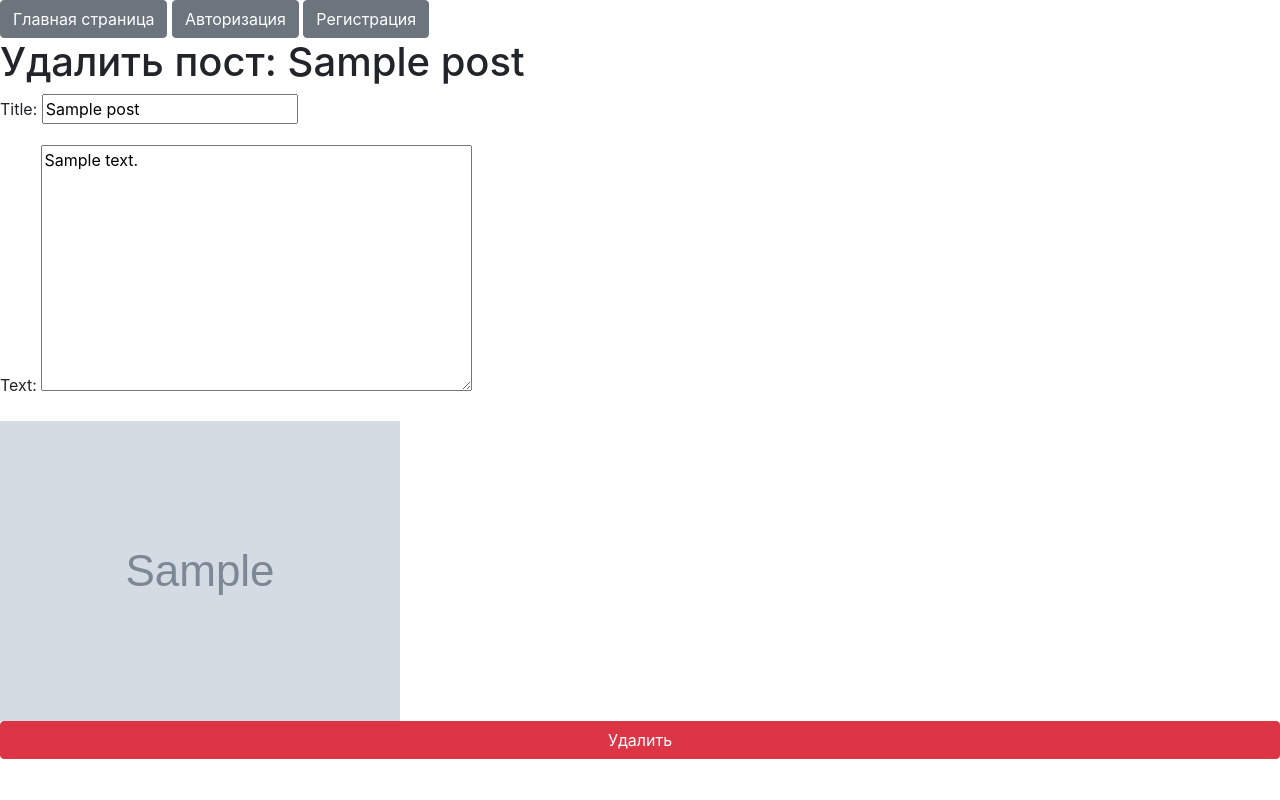
After one commit to Stron35/DjangoProject, a Django app: a page that uses blogengine/templates/blogengine/base.html in a window 1280 px wide. The commit adds this page. Run offline with Django 3.2, Linux system fonts and the light colour scheme; tables that the repository leaves empty hold one stand-in row (values such as "Sample post"); grey boxes marked "Sample" are stand-in pictures; some libraries are stand-ins or nearby versions.

```diff
--- a/blogengine/forms.py
+++ b/blogengine/forms.py
@@ -1,7 +1,18 @@
 from django import forms
+from django.contrib.auth.forms import UserCreationForm, AuthenticationForm
+from django.contrib.auth.models import User
 from .models import Post
 
 class PostForm(forms.ModelForm):
 	class Meta:
 		model = Post
 		fields = ('title', 'text',)
+
+
+class RegisterForm(UserCreationForm):
+	email = forms.EmailField(max_length = 150, help_text = 'Required')
+	class Meta:
+		model = User
+		fields = ('username', 'email', 'password1', 'password2')
+
+#class LoginForm(AuthenticationForm):
--- a/blogengine/models.py
+++ b/blogengine/models.py
@@ -3,6 +3,9 @@ from django.conf import settings
 from django.urls import reverse
 from django.utils import timezone
 from django.utils.text import slugify
+from django.dispatch import receiver
+import os
+import shutil
 from PIL import Image
 import uuid
 
@@ -32,6 +35,9 @@ class Post(models.Model):
 	slug = models.SlugField(max_length=150, blank = True)
 	create_at = models.DateTimeField(auto_now_add = True)
 
+	class Meta:
+		verbose_name_plural = 'Post'
+
 	def get_absolute_url(self):
 		return reverse('post_detail', kwargs = {'slug': self.slug})
 
@@ -56,7 +62,6 @@ class Gallery(models.Model):
 			factor = 1
 		else:
 			factor = width/heigth
-			print(factor)
 			width = 800
 			heigth = width/factor
 		size = (int(width), int(heigth))
@@ -67,3 +72,17 @@ class Gallery(models.Model):
 		thumb_size = (int(width/thumb_factor), int(heigth/thumb_factor))
 		thumb = thumb.resize(thumb_size, Image.ANTIALIAS)
 		thumb.save(self.thumbnail.path)
+
+@receiver(models.signals.post_delete, sender=Gallery)
+def auto_delete_file_on_delete(sender, instance, **kwargs):
+
+	if instance.image:
+		if os.path.isfile(instance.image.path):
+			delete_folder_image = os.path.dirname(instance.image.path)
+			os.remove(instance.image.path)
+
+	if instance.thumbnail:
+		if os.path.isfile(instance.thumbnail.path):
+			delete_folder_thumbnail = os.path.dirname(instance.thumbnail.path)
+			os.remove(instance.thumbnail.path)
+			shutil.rmtree(delete_folder_image, ignore_errors=True)
--- a/blogengine/templates/blogengine/base.html
+++ b/blogengine/templates/blogengine/base.html
@@ -6,7 +6,17 @@
 	<title>{% block title %}{% endblock %}</title>
 </head>
 <body>
-	{% block content %}
-	{% endblock %}
+    <div class="auth-button">
+        <a href="{% url 'posts_list' %}"><button type="button" class="btn btn-secondary">Главная страница</button></a>
+        {% if user.is_authenticated %}
+            <p>You're authorized as {{user.get_username}}</p>
+            <a href="{% url 'logout' %}"><button type="button" class="btn btn-secondary">Выход</button></a>
+        {% else %}
+            <a href="{% url 'login' %}"><button type="button" class="btn btn-secondary">Авторизация</button></a>
+            <a href="{% url 'registration' %}"><button type="button" class="btn btn-secondary">Регистрация</button></a>
+        {% endif %}
+    </div>
+    {% block content %}
+    {% endblock %}
 </body>
 </html>
--- /dev/null
+++ b/blogengine/templates/blogengine/post_confirm_delete.html
@@ -0,0 +1,17 @@
+{% extends 'blogengine/base.html' %}
+
+{% block title %}{{title}}{% endblock %}
+
+{% block content %}
+<h1>Удалить пост: {{ post.title }}</h1>
+	<form action="{% url 'post_delete' slug=post.slug %}" method="POST" class="post-form">
+		{% csrf_token %}
+		{{ form.as_p }}
+		<div class="post-image-edit">
+            {% for image_obj in post.gallery.all %}
+                <img src="{{ image_obj.thumbnail.url }}">
+            {% endfor %}
+        </div>
+		<button class="btn btn-danger btn-block">Удалить</button>
+	</form>
+{% endblock %}
--- a/blogengine/urls.py
+++ b/blogengine/urls.py
@@ -4,6 +4,10 @@ from . import views
 urlpatterns = [
 	path('', views.post_list, name = 'posts_list'),
 	path('post/new/', views.PostCreate.as_view(), name = 'post_create'),
+	path('accounts/registration/', views.RegistrationFormView.as_view(), name = 'registration'),
+	path('accounts/login/', views.LoginFormView.as_view(), name = 'login'),
+	path('accounts/logout/', views.LogoutView.as_view(), name = 'logout'),
+	path('post/<str:slug>/delete/', views.PostDelete.as_view(), name = 'post_delete'),
 	path('post/<str:slug>/', views.post_detail, name = 'post_detail'),
 	path('post/<str:slug>/edit/', views.PostEdit.as_view(), name = 'post_edit'),
 ]
--- a/blogengine/views.py
+++ b/blogengine/views.py
@@ -1,51 +1,101 @@
 from django.shortcuts import render, get_object_or_404, redirect
-from django.views.generic.edit import CreateView, UpdateView
+from django.contrib.auth.forms import UserCreationForm, AuthenticationForm
+from django.views.generic.edit import CreateView, UpdateView, DeleteView, FormView
+from django.views.generic.base import View
 from django.urls import reverse
+from django.contrib.auth import login, logout
 from .models import Post, Gallery
 from .forms import *
 
 # Create your views here.
 def post_list(request):
-	posts = Post.objects.all().order_by('-create_at')
-	return render(request, 'blogengine/posts_list.html', {'posts': posts})
+    posts = Post.objects.all().order_by('-create_at')
+    return render(request, 'blogengine/posts_list.html', {'posts': posts})
 
 def post_detail(request, slug):
-	post = get_object_or_404(Post, slug__iexact = slug)
-	return render(request, 'blogengine/post_detail.html', {'post': post})
+    post = get_object_or_404(Post, slug__iexact = slug)
+    return render(request, 'blogengine/post_detail.html', {'post': post})
+
 
 class PostCreate(CreateView):
-	model = Post
-	fields = ['title', 'text']
+    model = Post
+    fields = ['title', 'text']
 
-	def form_valid(self,form):
-		new_post = form.save(commit = False)
-		new_post.author = self.request.user
-		new_post.save()
-		print(self.request.FILES.getlist('gallery'))
-		for item in self.request.FILES.getlist('gallery'):
-			Gallery.objects.create(image = item, thumbnail = item, post = new_post)
-		return super().form_valid(form)
-		# return redirect('post_detail', slug = new_post.slug)
+    def form_valid(self,form):
+        new_post = form.save(commit = False)
+        new_post.author = self.request.user
+        new_post.save()
+        for item in self.request.FILES.getlist('gallery'):
+            Gallery.objects.create(image = item, thumbnail = item, post = new_post)
+        return super().form_valid(form)
+    # return redirect('post_detail', slug = new_post.slug)
 
-	def get(self, request):
-		form = PostForm()
-		title = 'Post create'
-		return render(request, 'blogengine/post_create.html',{'form':form, 'title':title})
+    def get(self, request):
+        form = PostForm()
+        title = 'Post create'
+        return render(request, 'blogengine/post_create.html',{'form':form, 'title':title})
+
 
 class PostEdit(UpdateView):
-	model = Post
-	fields = ['title', 'text']
+    model = Post
+    fields = ['title', 'text']
 
-	def get(self, request, *args, **kwargs):
-		self.post = get_object_or_404(Post, slug__iexact = kwargs['slug'])
-		self.form = PostForm(instance = self.post)
-		title = 'Post edit'
-		return render(request, 'blogengine/post_create.html', {'form': self.form, 'post':self.post, 'title':title})
+    def get(self, request, *args, **kwargs):
+        self.post = get_object_or_404(Post, slug__iexact = kwargs['slug'])
+        self.form = PostForm(instance = self.post)
+        title = 'Post edit'
+        return render(request, 'blogengine/post_create.html', {'form': self.form, 'post':self.post, 'title':title})
 
-	def form_valid(self, form):
-		edit_post = form.save(commit=False)
-		edit_post.author = self.request.user
-		edit_post.save()
-		for item in self.request.FILES.getlist('gallery'):
-			Gallery.objects.create(image = item, post = edit_post)
-		return super().form_valid(form)
+    def form_valid(self, form):
+        edit_post = form.save(commit=False)
+        edit_post.author = self.request.user
+        edit_post.save()
+        for item in self.request.FILES.getlist('gallery'):
+            Gallery.objects.create(image = item, post = edit_post)
+        return super().form_valid(form)
+
+
+class PostDelete(DeleteView):
+    model = Post
+
+    def get(self, request, *args, **kwargs):
+        self.post = get_object_or_404(Post, slug__iexact = kwargs['slug'])
+        self.form = PostForm(instance = self.post)
+        title = 'Post edit'
+        return render(request, 'blogengine/post_confirm_delete.html', {'form': self.form, 'post':self.post, 'title':title})
+
+    def post(self, request, *args, **kwargs):
+        self.post = get_object_or_404(Post, slug__iexact = kwargs['slug'])
+        self.post.delete()
+        return redirect(reverse('posts_list'))
+
+
+class RegistrationFormView(FormView):
+    form_class = RegisterForm
+    success_url = '/login/'
+    template_name = 'blogengine/registration.html'
+
+    def form_valid(self, form):
+        form.save()
+        print('Сохранил')
+        return super(RegistrationFormView, self).form_valid(form)
+
+    def form_invalid(self, form):
+        print('Не сохранил')
+        return super(RegistrationFormView, self).form_invalid(form)
+
+
+class LoginFormView(FormView):
+    form_class = AuthenticationForm
+    success_url = '/'
+    template_name = 'blogengine/login.html'
+
+    def form_valid(self, form):
+        self.user = form.get_user()
+        login(self.request, self.user)
+        return super(LoginFormView, self).form_valid(form)
+
+class LogoutView(View):
+    def get(self, request):
+        logout(request)
+        return redirect(reverse('posts_list'))
--- a/mysite/urls.py
+++ b/mysite/urls.py
@@ -22,3 +22,7 @@ urlpatterns = [
     path('admin/', admin.site.urls),
     path('', include('blogengine.urls'))
 ]+static(settings.MEDIA_URL, document_root=settings.MEDIA_ROOT)
+
+admin.site.site_header = "Admin panel"
+admin.site.site_title = "Admin site panel"
+admin.site.index_title = "Site administartion"
```
Also changed, not shown: blogengine/admin.py (+9 -2 lines), blogengine/templates/blogengine/login.html (added, +11 -0 lines), blogengine/templates/blogengine/registration.html (added, +11 -0 lines), mysite/settings.py (+6 -2 lines).
